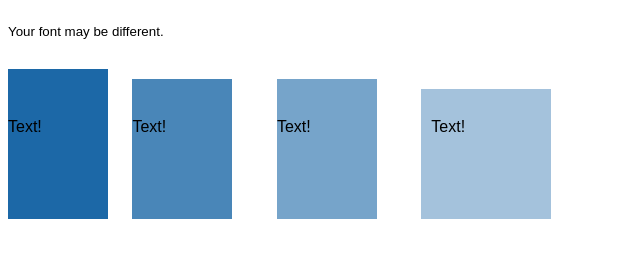
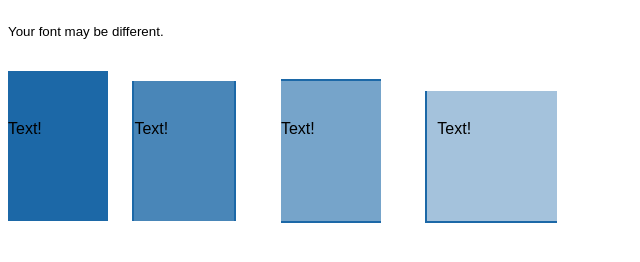
Before and after one commit to bxb760/exercise-9, a plain HTML site: page 02-fancy-boxes/index.html in a window 1280 px wide. Shown: the part 72-334 px from the top of the page, without its empty margins (0-640 px from the left). Drawn offline with Linux system fonts and the light colour scheme.

Commit message:
Update style.css

```diff
--- a/02-fancy-boxes/css/style.css
+++ b/02-fancy-boxes/css/style.css
@@ -34,9 +34,9 @@ div {
   margin-left: 20px;
 
   border-top: 0px;
-  border-right: rgba(28,104,167,1);
+  border-right: 2px solid rgba(28,104,167,1);
   border-bottom: 0px;
-  border-left: rgba(28,104,167,1);
+  border-left: 2px solid rgba(28,104,167,1);
 }
 
 #box03{
@@ -52,9 +52,9 @@ div {
   margin-bottom: 20px;
   margin-left: 20px;
 
-  border-top: rgba(28,104,167,1);
+  border-top: 2px solid rgba(28,104,167,1);
   border-right: 0px;
-  border-bottom: rgba(28,104,167,1);
+  border-bottom: 2px solid rgba(28,104,167,1);
   border-left: 0px;
 }
 
@@ -74,6 +74,6 @@ div {
 
   border-top: 0px;
   border-right: 0px;
-  border-bottom: rgba(28,104,167,1);
-  border-left: rgba(28,104,167,1);
+  border-bottom: 2px solid rgba(28,104,167,1);
+  border-left: 2px solid rgba(28,104,167,1);
 }
```
